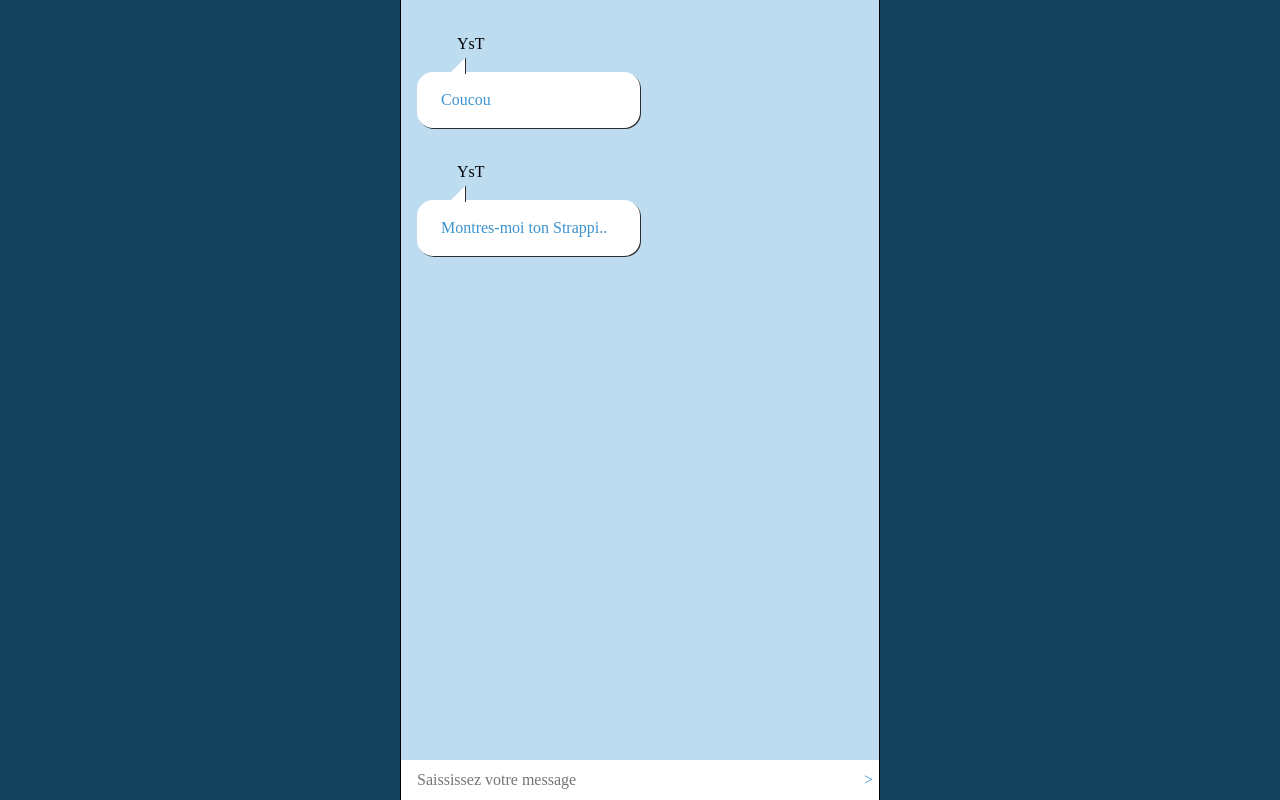
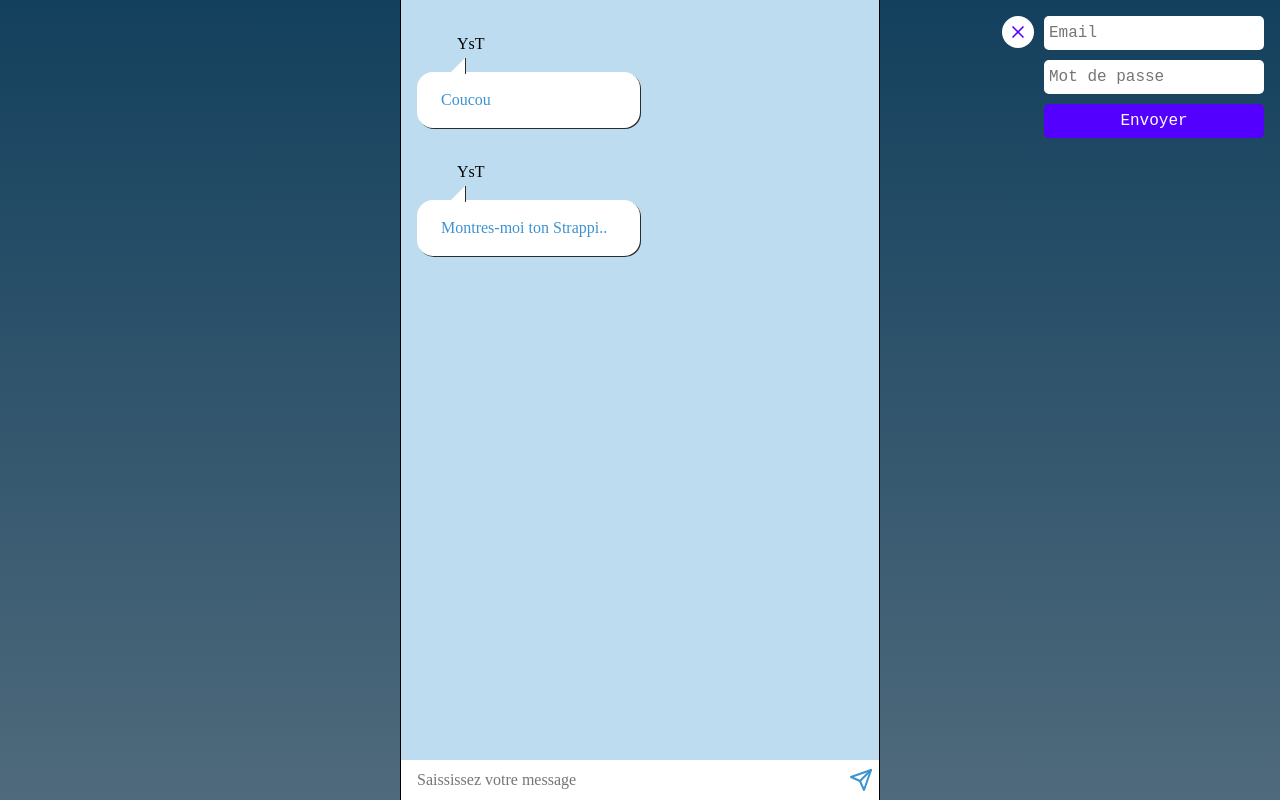
Before and after one commit to TanguyHuart/React-chatroom, a React (Vite) app: page / in a window 1280 px wide. Built offline with nearby package versions, Linux system fonts and the light colour scheme.

Commit message:
Css fait (pas entieèrement) debut de la mise en place du reducer formLogin

```diff
--- a/package.json
+++ b/package.json
@@ -14,6 +14,7 @@
 		"@reduxjs/toolkit": "^1.9.7",
 		"react": "^18.2.0",
 		"react-dom": "^18.2.0",
+		"react-feather": "^2.0.10",
 		"react-redux": "^8.1.3",
 		"redux": "^4.2.1"
 	},
--- a/src/components/App/App.tsx
+++ b/src/components/App/App.tsx
@@ -1,11 +1,13 @@
 import Form from '../Form/Form';
 import Messages from '../Messages/Messages';
+import Settings from '../Settings/Settings';
 
 import './App.scss';
 
 function App() {
   return (
     <div className="App">
+      <Settings />
       <Messages />
       <Form />
     </div>
--- a/src/components/Form/Form.scss
+++ b/src/components/Form/Form.scss
@@ -19,5 +19,11 @@
     background-color: transparent;
     color: v.$text-blue;
     cursor: pointer;
+    transition: all 0.2s;
+  }
+
+  &-input:focus + &-button {
+    background-color: v.$text-blue;
+    color: #ffffff;
   }
 }
--- a/src/components/Form/Form.tsx
+++ b/src/components/Form/Form.tsx
@@ -1,12 +1,13 @@
 import { ChangeEvent, FormEvent } from 'react';
+import { Send } from 'react-feather';
 import './Form.scss';
 import { useAppDispatch, useAppSelector } from '../../hooks/redux';
-import { changeInput } from '../../store/reducers/form';
+import { changeInput } from '../../store/reducers/formMessage';
 import { addNewMessage } from '../../store/reducers/chat';
 
 function Form() {
-  const inputValue = useAppSelector((state) => state.form.input);
-  const author = useAppSelector((state) => state.form.author);
+  const inputValue = useAppSelector((state) => state.formMessage.input);
+  const author = useAppSelector((state) => state.formMessage.author);
   const dispatch = useAppDispatch();
 
   const handleOnChangeInputMessage = (event: ChangeEvent<HTMLInputElement>) => {
@@ -35,7 +36,7 @@ function Form() {
         value={inputValue}
       />
       <button className="form-button" type="submit" value="Envoyer">
-        &gt;
+        <Send />
       </button>
     </form>
   );
--- /dev/null
+++ b/src/components/Settings/Settings.scss
@@ -0,0 +1,46 @@
+@use '../../styles/variables' as v;
+
+.settings {
+  font-family: 'Courier New', sans-serif;
+  position: fixed;
+  right: 0;
+  top: 0;
+  display: flex;
+  gap: 10px;
+  margin: 1rem;
+
+  &__button {
+    width: 2rem;
+    height: 2rem;
+
+    background-color: #ffffff;
+    color: v.$text-violet;
+    border: none;
+    border-radius: 50% 50% 50% 50%;
+
+    transition: all 200ms;
+
+    &:hover {
+      transform: scale(1.1);
+    }
+  }
+
+  &__form {
+    display: flex;
+    flex-direction: column;
+    gap: 10px;
+
+    &-input {
+      padding: 5px;
+      border: none;
+      border-radius: 5px;
+    }
+    &-button {
+      color: #ffffff;
+      padding: 5px;
+      border: none;
+      background-color: v.$text-violet;
+      border-radius: 5px;
+    }
+  }
+}
--- /dev/null
+++ b/src/components/Settings/Settings.tsx
@@ -0,0 +1,31 @@
+import { X } from 'react-feather';
+import './Settings.scss';
+
+function Settings() {
+  return (
+    <div className="settings">
+      <button type="button" className="settings__button">
+        <X />
+      </button>
+      <form className="settings__form">
+        <input
+          className="settings__form-input"
+          type="email"
+          name="email"
+          id="email"
+          placeholder="Email"
+        />
+        <input
+          className="settings__form-input"
+          placeholder="Mot de passe"
+          type="text"
+        />
+        <button className="settings__form-button" type="submit">
+          Envoyer
+        </button>
+      </form>
+    </div>
+  );
+}
+
+export default Settings;
--- a/src/store/index.ts
+++ b/src/store/index.ts
@@ -1,11 +1,11 @@
 import { configureStore } from '@reduxjs/toolkit';
 import chatReducer from './reducers/chat';
-import formReducer from './reducers/form';
+import formMessageReducer from './reducers/formMessage';
 
 const store = configureStore({
   reducer: {
     chat: chatReducer,
-    form: formReducer,
+    formMessage: formMessageReducer,
   },
 });
 
--- a/src/store/reducers/form.ts
+++ b/src/store/reducers/formMessage.ts
@@ -6,8 +6,8 @@ const initialState: FormState = {
   input: '',
 };
 
-const formSlice = createSlice({
-  name: 'form',
+const formMessageSlice = createSlice({
+  name: 'formMessage',
   initialState,
   reducers: {
     changeInput(state, action: PayloadAction<string>) {
@@ -16,6 +16,6 @@ const formSlice = createSlice({
   },
 });
 
-export const { changeInput } = formSlice.actions;
+export const { changeInput } = formMessageSlice.actions;
 
-export default formSlice.reducer;
+export default formMessageSlice.reducer;
--- a/src/styles/_variables.scss
+++ b/src/styles/_variables.scss
@@ -1,4 +1,5 @@
 $gray: #7a7c79;
-$dark-blue: #13405d;
+$dark-blue: linear-gradient(#13405d, #4f6a7c);
 $light-blue: #bddcf0;
 $text-blue: #3b93cf;
+$text-violet: #5300ff;
--- a/src/styles/index.scss
+++ b/src/styles/index.scss
@@ -2,5 +2,5 @@
 @use 'variables' as v;
 
 body {
-  background-color: v.$dark-blue;
+  background: v.$dark-blue;
 }
```
Also changed, not shown: 2 other files (tests, documents, lock files or other folders).
